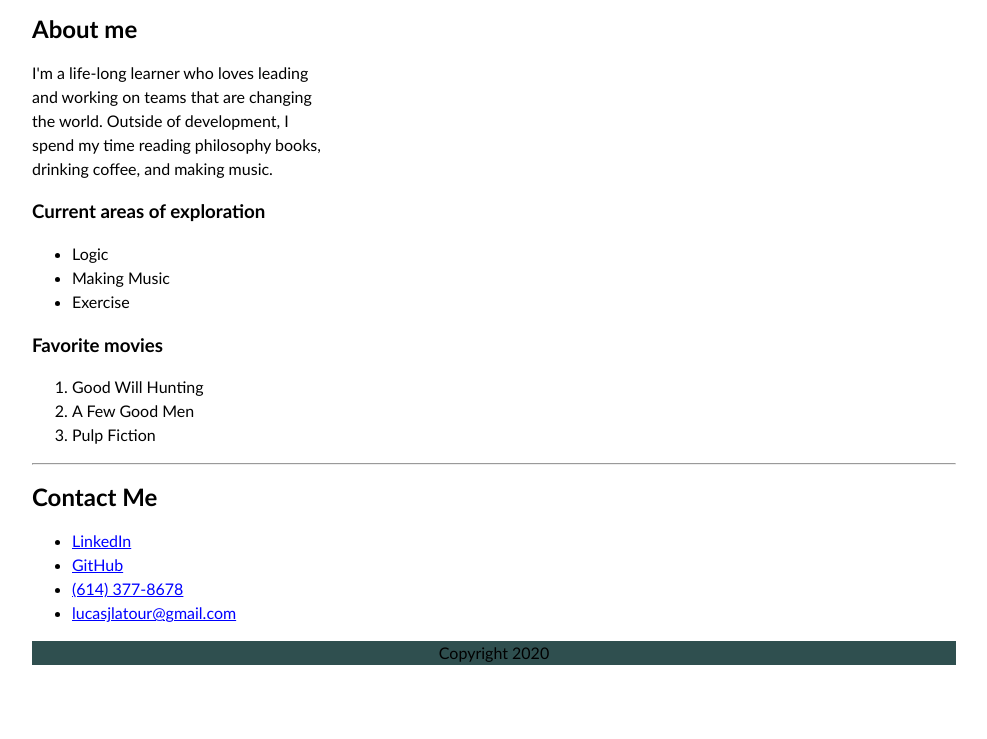
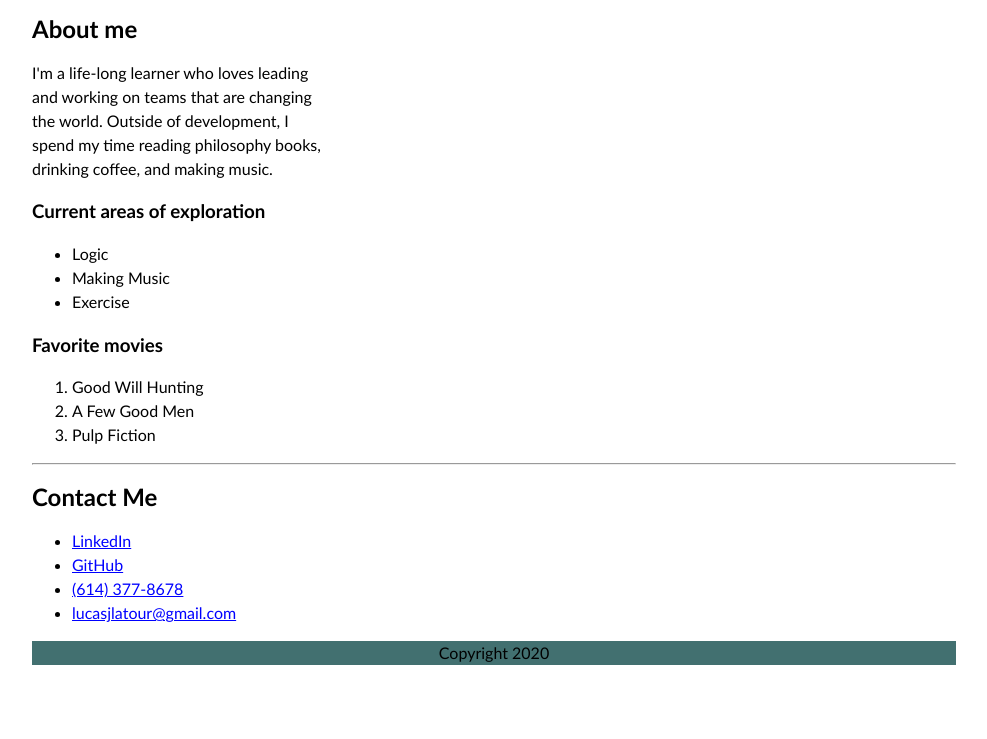
Before and after one commit to lucasjlatour/portfolio, a plain HTML site: page index.html in a window 1280 px wide. Shown: the part 642-1381 px from the top of the page, without its empty margins (26-1013 px from the left). Drawn offline with Linux system fonts and the light colour scheme; a script that the page names is missing.

Commit message:
Create lighter background on header and footer

```diff
--- a/style.css
+++ b/style.css
@@ -12,7 +12,7 @@ body  {
 }
 
 header, footer {
-    background-color: darkslategray;
+    background-color: rgb(66, 112, 112);
 }
 
 address {
```
Also changed, not shown: index.html (+2 -2 lines).
